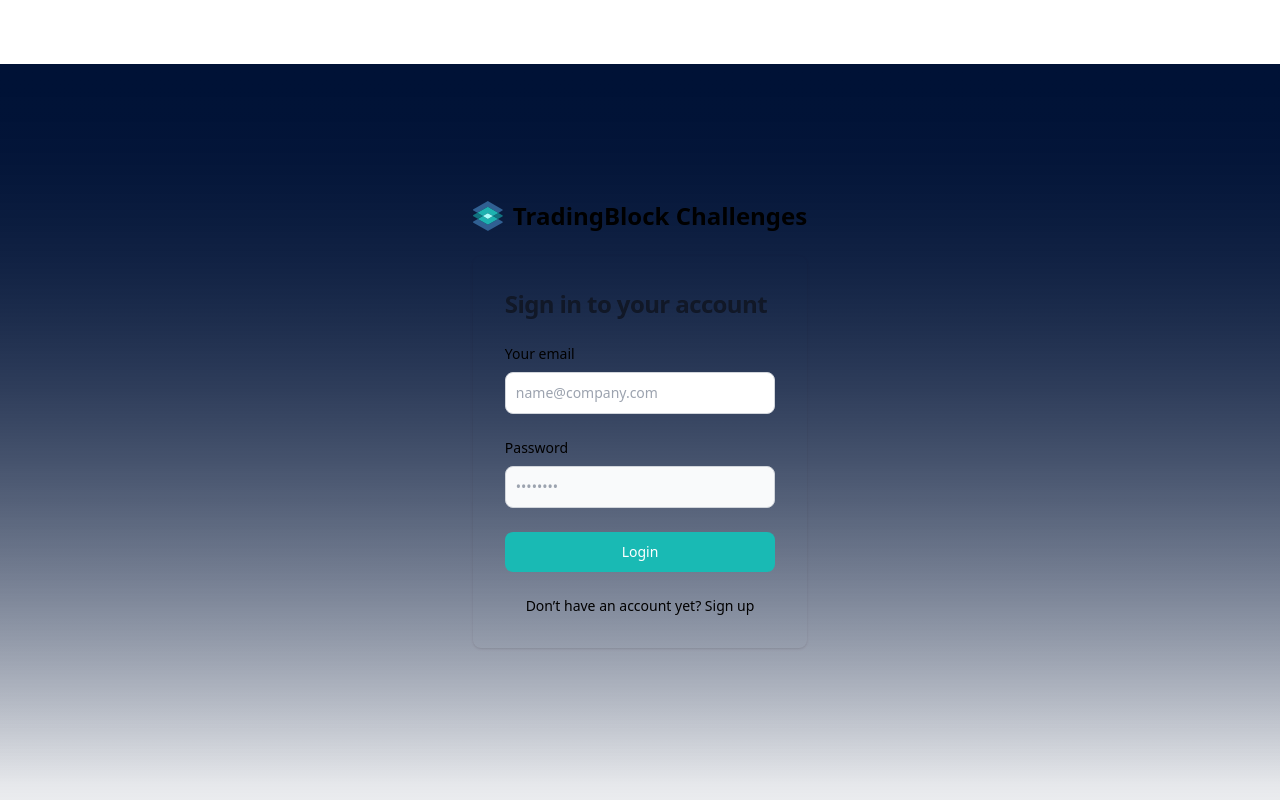
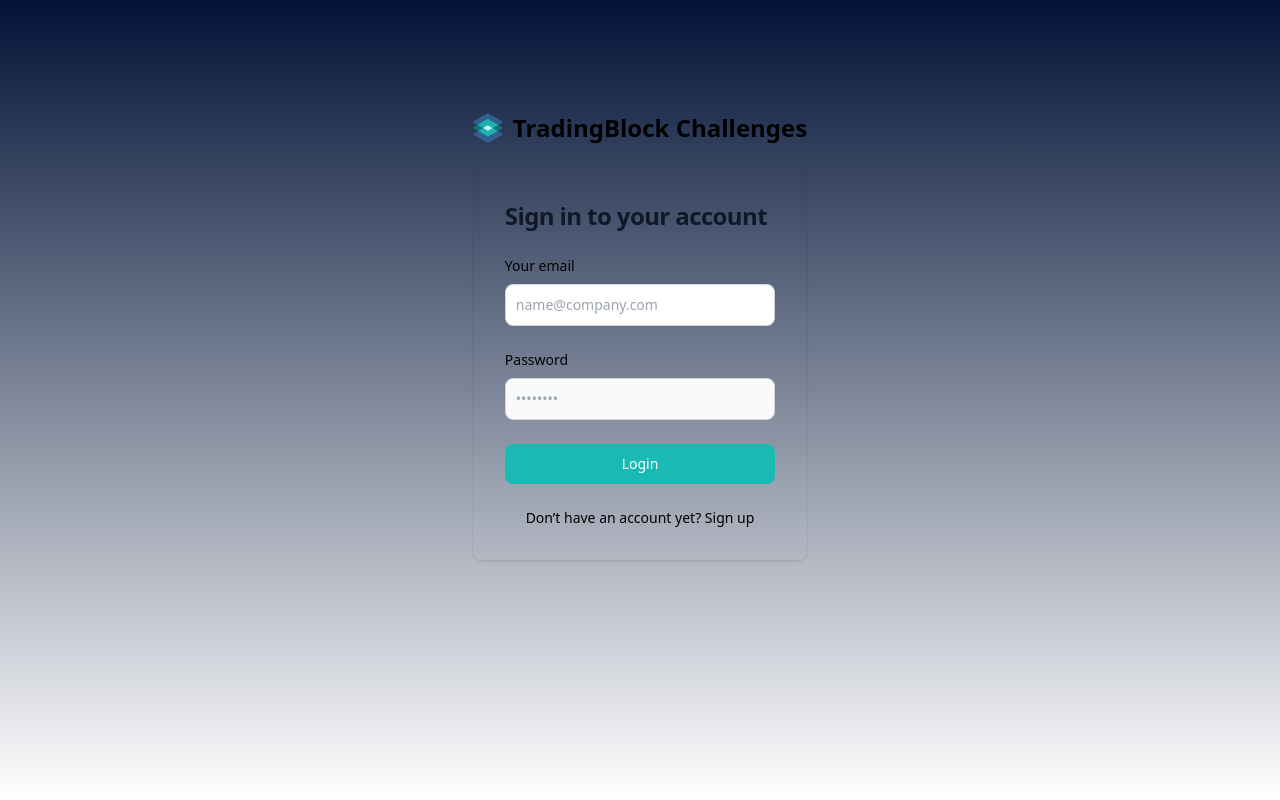
Before and after one commit to LeepDev/TradingBlockChallenges, a React (Create React App) app: page / in a window 1280 px wide. Built offline with nearby package versions, Linux system fonts and the light colour scheme.

Commit message:
fixed login and signin pages

```diff
--- a/src/components/LoginForm/LoginForm.jsx
+++ b/src/components/LoginForm/LoginForm.jsx
@@ -28,7 +28,7 @@
   }
 
   return (
-    <div class="flex flex-col items-center justify-center px-6 py-8 mx-auto h-1/2">
+    <div class="flex flex-col items-center justify-center px-6 py-8 mx-auto mt-0 sm:mt-20">
         <span href="#" class="flex items-center mb-6 text-2xl font-semibold dark:text-white">
             <img class="w-8 h-8 mr-2" src="/TB_Logo.svg" alt="logo" />
             TradingBlock Challenges
--- a/src/components/SignUpForm/SignUpForm.jsx
+++ b/src/components/SignUpForm/SignUpForm.jsx
@@ -55,7 +55,7 @@
     render() {
         const disable = this.state.password !== this.state.confirm;
         return (
-            <div class="flex flex-col items-center justify-center px-6 py-8 mx-auto h-1/2">
+            <div class="flex flex-col items-center justify-center px-6 py-8 mx-auto mt-0 sm:mt-20">
                 <span class="flex items-center mb-6 text-2xl font-semibold dark:text-white">
                   <img class="w-8 h-8 mr-2" src="/TB_Logo.svg" alt="logo" />
                   TradingBlock Challenges
--- a/src/pages/App/App.jsx
+++ b/src/pages/App/App.jsx
@@ -19,9 +19,9 @@
       {
         user && <NavBar setUser={setUser} />
       }
-    <main className="bg-gradient-to-b from-midnight-blue to-rgb(255,196,126) w-screen h-screen flex flex-ctr-ctr flex-col fixed top-16 overflow-y-auto pb-20">
-      { user ?
-        <>
+      {
+        user ?
+        <main className="bg-gradient-to-b from-midnight-blue to-rgb(255,196,126) w-screen h-screen flex-ctr-ctr flex-col fixed top-16 overflow-y-auto pb-20">
               <Routes>
               <Route path="/" element={ <ChallengeLP/> } />
               <Route path="/Challenge1" element={ <Challenge1/> } />
@@ -30,11 +30,12 @@
               <Route path="/Challenge2Bonus" element={ <Challenge2Bonus/> } />
               <Route path="*" element={ <div className='border rounded-lg bg-slate-500 h-5/6 flex-ctr-ctr w-5/6'><h1>404 Not Found</h1></div> }/>
               </Routes>
-        </>
+        </main>
         :
+        <main className="bg-gradient-to-b from-midnight-blue to-rgb(255,196,126) w-screen h-screen flex-ctr-ctr flex-col overflow-auto">
           <AuthPage setUser={setUser} />
+        </main>
       }
-    </main>
     </div>
 
     // <main className="App">
--- a/src/pages/AuthPage/AuthPage.jsx
+++ b/src/pages/AuthPage/AuthPage.jsx
@@ -5,7 +5,7 @@
 export default function AuthPage({setUser}) {
     const [showSignUp, setSignUp] = useState(false)
     return (
-    <div className="bg-gradient-to-b from-midnight-blue to-rgb(255,196,126) h-screen w-full flex-ctr-ctr flex-col">
+    <div className="h-screen w-full flex flex-col items-center justify-start">
             {/* <h1 className="flex-ctr-ctr flex-col text-white font-bold pb-10">AuthPage</h1> */}
             {
                 showSignUp ?
```
Lines whose indentation alone changed are shown as unchanged.
